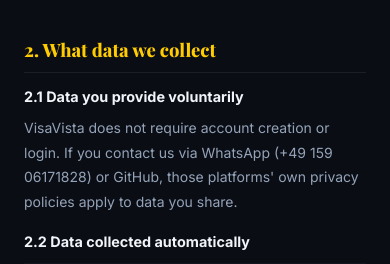
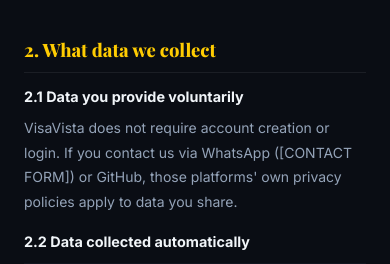
Before and after one commit to ShaistaShabbir-prog/start-in-germany-full, a Next.js app: page /privacy-policy in a window 390 px wide. Shown: the part 888-1152 px from the top of the page. Built offline with nearby package versions, Linux system fonts and the light colour scheme.

Commit message:
fix: hide personal phone/email in page.tsx

```diff
--- a/app/privacy-policy/page.tsx
+++ b/app/privacy-policy/page.tsx
@@ -80,7 +80,7 @@ export default function PrivacyPolicyPage() {
 
         <Section title="2. What data we collect">
           <h3 style={{ fontSize: ".9rem", fontWeight: 700, color: "#f1f5f9", marginBottom: "8px" }}>2.1 Data you provide voluntarily</h3>
-          <P>VisaVista does not require account creation or login. If you contact us via WhatsApp (+49 159 06171828) or GitHub, those platforms' own privacy policies apply to data you share.</P>
+          <P>VisaVista does not require account creation or login. If you contact us via WhatsApp ([CONTACT FORM]) or GitHub, those platforms' own privacy policies apply to data you share.</P>
 
           <h3 style={{ fontSize: ".9rem", fontWeight: 700, color: "#f1f5f9", margin: "16px 0 8px" }}>2.2 Data collected automatically</h3>
           <Tbl rows={[
@@ -168,7 +168,7 @@ export default function PrivacyPolicyPage() {
             Affiliation: TU Dortmund University / Lamarr Institute for ML & AI, Germany<br />
             Website: <a href="https://start-in-germany-full.vercel.app" style={{ color: "#FFCC02" }}>start-in-germany-full.vercel.app</a><br />
             GitHub: <a href="https://github.com/ShaistaShabbir-prog" target="_blank" rel="noopener" style={{ color: "#FFCC02" }}>github.com/ShaistaShabbir-prog</a><br />
-            WhatsApp: <a href="https://wa.me/4915906171828" target="_blank" rel="noopener" style={{ color: "#FFCC02" }}>+49 159 06171828</a>
+            WhatsApp: <a href="https://wa.me/XXXXXXXXXX" target="_blank" rel="noopener" style={{ color: "#FFCC02" }}>[CONTACT FORM]</a>
           </Box>
         </Section>
 
```
